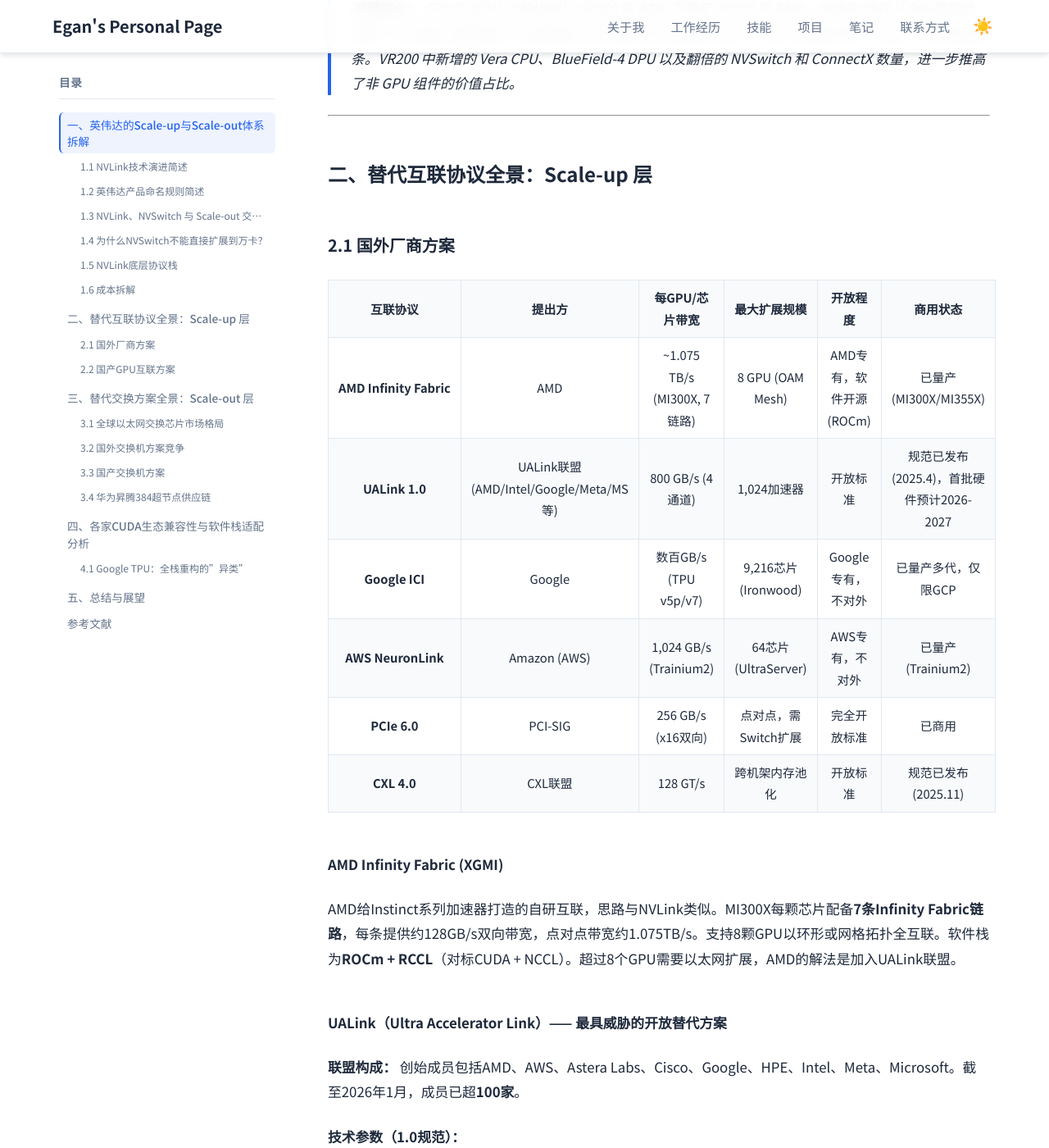
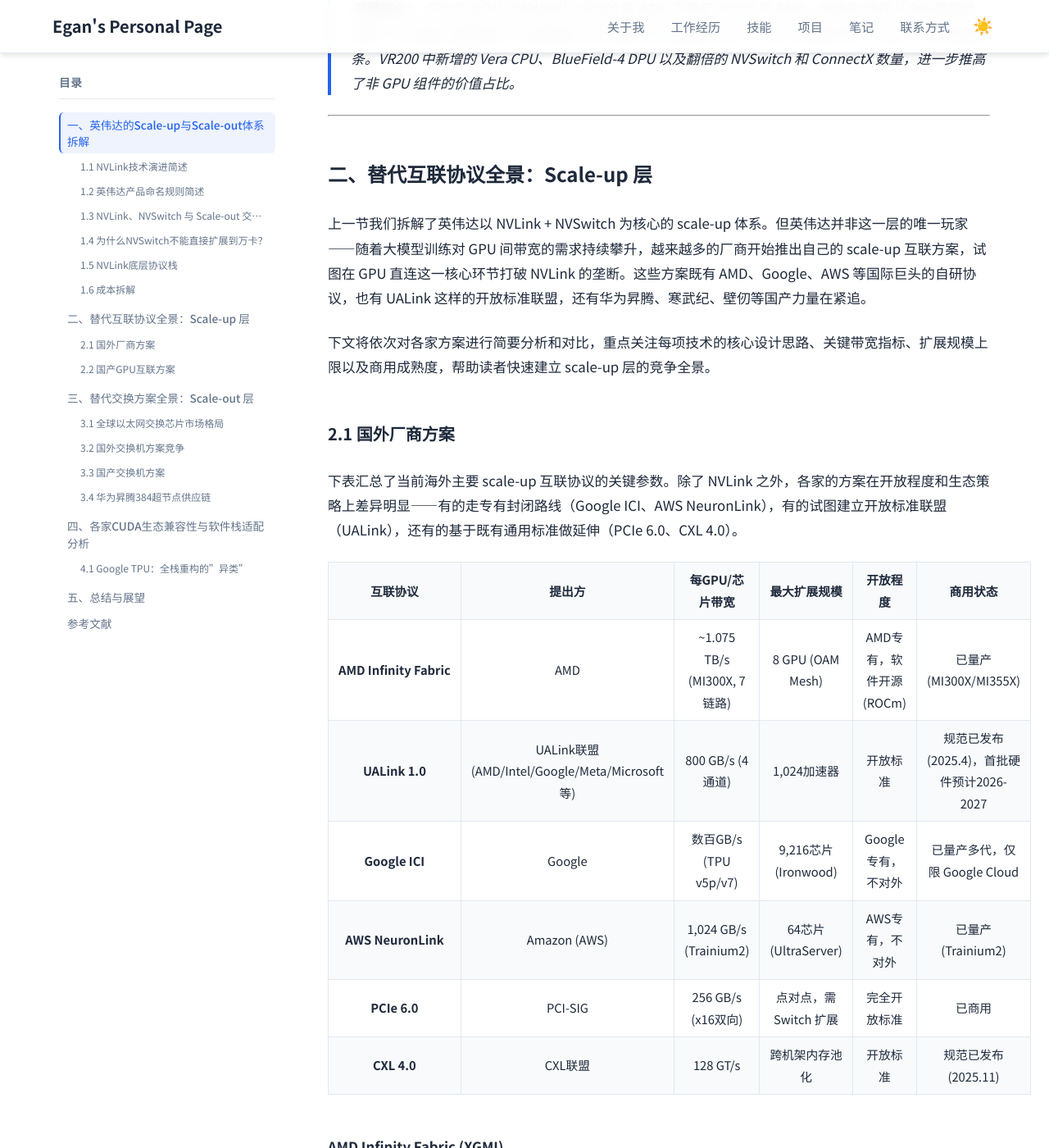
Before and after one commit to Lejun-Hu/Lejun-Hu.github.io, a Jekyll site: the page built from _notes/2026-7-12-GPU_Interconnect_Research.md, in a window 1280 px wide and 1400 px high, scrolled down 7362 px. Shown: the whole window at 82% size. Built offline with Jekyll 4.4.1, drawn with Linux system fonts in a browser that asks for light colours.

Commit message:
refine: 第二节添加引入段，表格前加描述，修正缩写

```diff
--- a/_notes/2026-7-12-GPU_Interconnect_Research.md
+++ b/_notes/2026-7-12-GPU_Interconnect_Research.md
@@ -140,15 +140,21 @@ NVLink 只能做点对点连接，而 NVSwitch 是交换芯片，将多颗 GPU
 
 ## 二、替代互联协议全景：Scale-up 层
 
+上一节我们拆解了英伟达以 NVLink + NVSwitch 为核心的 scale-up 体系。但英伟达并非这一层的唯一玩家——随着大模型训练对 GPU 间带宽的需求持续攀升，越来越多的厂商开始推出自己的 scale-up 互联方案，试图在 GPU 直连这一核心环节打破 NVLink 的垄断。这些方案既有 AMD、Google、AWS 等国际巨头的自研协议，也有 UALink 这样的开放标准联盟，还有华为昇腾、寒武纪、壁仞等国产力量在紧追。
+
+下文将依次对各家方案进行简要分析和对比，重点关注每项技术的核心设计思路、关键带宽指标、扩展规模上限以及商用成熟度，帮助读者快速建立 scale-up 层的竞争全景。
+
 ### 2.1 国外厂商方案
+
+下表汇总了当前海外主要 scale-up 互联协议的关键参数。除了 NVLink 之外，各家的方案在开放程度和生态策略上差异明显——有的走专有封闭路线（Google ICI、AWS NeuronLink），有的试图建立开放标准联盟（UALink），还有的基于既有通用标准做延伸（PCIe 6.0、CXL 4.0）。
 
 | 互联协议 | 提出方 | 每GPU/芯片带宽 | 最大扩展规模 | 开放程度 | 商用状态 |
 |---|---|---|---|---|---|
 | **AMD Infinity Fabric** | AMD | ~1.075 TB/s (MI300X, 7链路) | 8 GPU (OAM Mesh) | AMD专有，软件开源(ROCm) | 已量产 (MI300X/MI355X) |
-| **UALink 1.0** | UALink联盟 (AMD/Intel/Google/Meta/MS等) | 800 GB/s (4通道) | 1,024加速器 | 开放标准 | 规范已发布(2025.4)，首批硬件预计2026-2027 |
-| **Google ICI** | Google | 数百GB/s (TPU v5p/v7) | 9,216芯片 (Ironwood) | Google专有，不对外 | 已量产多代，仅限GCP |
+| **UALink 1.0** | UALink联盟 (AMD/Intel/Google/Meta/Microsoft等) | 800 GB/s (4通道) | 1,024加速器 | 开放标准 | 规范已发布(2025.4)，首批硬件预计2026-2027 |
+| **Google ICI** | Google | 数百GB/s (TPU v5p/v7) | 9,216芯片 (Ironwood) | Google专有，不对外 | 已量产多代，仅限 Google Cloud |
 | **AWS NeuronLink** | Amazon (AWS) | 1,024 GB/s (Trainium2) | 64芯片 (UltraServer) | AWS专有，不对外 | 已量产 (Trainium2) |
-| **PCIe 6.0** | PCI-SIG | 256 GB/s (x16双向) | 点对点，需Switch扩展 | 完全开放标准 | 已商用 |
+| **PCIe 6.0** | PCI-SIG | 256 GB/s (x16双向) | 点对点，需 Switch 扩展 | 完全开放标准 | 已商用 |
 | **CXL 4.0** | CXL联盟 | 128 GT/s | 跨机架内存池化 | 开放标准 | 规范已发布(2025.11) |
 
 #### AMD Infinity Fabric (XGMI)
```
